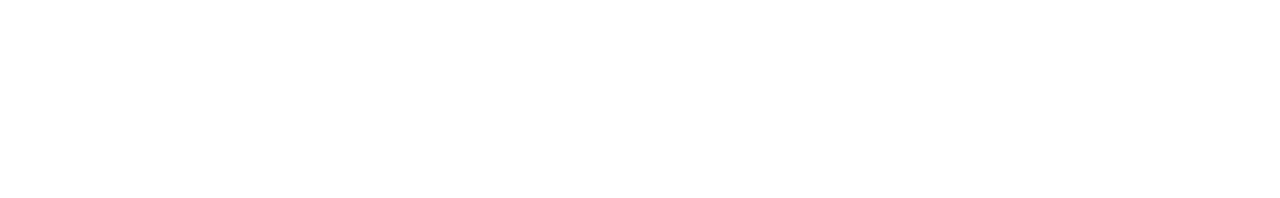
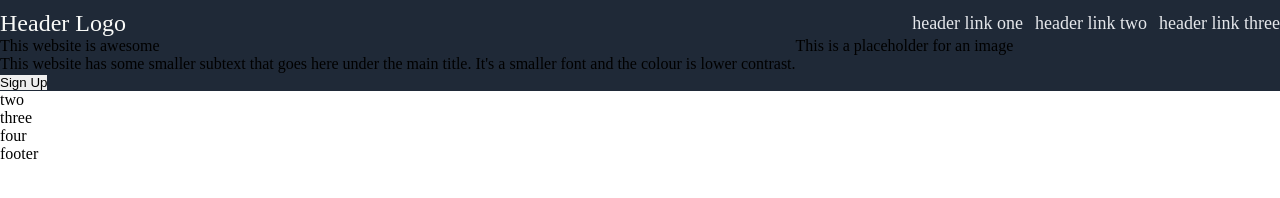
Before and after one commit to Dharmesh09/odin-landing-page, a plain HTML site: page index.html in a window 1280 px wide. Drawn offline with Linux system fonts and the light colour scheme.

Commit message:
Add content to first div

```diff
--- a/index.html
+++ b/index.html
@@ -8,6 +8,30 @@
     <title>Landing Page</title>
 </head>
 <body>
+    <div class="one">
 
+        <div class="header">
+            <p class="logo">Header Logo</p>
+            <ul class="links">
+                <li>header link one</li>
+                <li>header link two</li>
+                <li>header link three</li>
+            </ul>
+        </div>
+
+        <div class="one-content">
+            <div class="one-left">
+                <div class="one-main text">This website is awesome</div>
+                <div class="one-second text">This website has some smaller subtext that goes here under the main title. It's a smaller font and the colour is lower contrast.</div>
+                <button class="sign-up">Sign Up</button>
+            </div>
+            <div class="one-right">This is a placeholder for an image</div>
+        </div>
+
+    </div>
+    <div class="two">two</div>
+    <div class="three">three</div>
+    <div class="four">four</div>
+    <div class="footer">footer</div>
 </body>
 </html>
--- a/styles.css
+++ b/styles.css
@@ -0,0 +1,43 @@
+*{
+    margin: 0;
+    padding: 0;
+    border: none;
+}
+
+body{
+    height: 100vh;
+    display: flex;
+    flex-direction: column;
+}
+
+.one{
+    background-color: #1f2937;
+    margin: 0;
+    padding: 10px 0 0 0;
+}
+
+.header{
+    display: flex;
+    /* margin: 0 100px; */
+    align-items: center;
+}
+
+.logo{
+    color: #f9faf8;
+    font-size: 24px;
+}
+
+ul{
+    display: flex;
+    list-style-type: none;
+    color: #e5e7eb;
+    font-size: 18px;
+    gap: 12px;
+    margin-left: auto;
+}
+
+.one-content{
+    display: flex;
+    flex-wrap: wrap;
+    flex: 1;
+}
```
